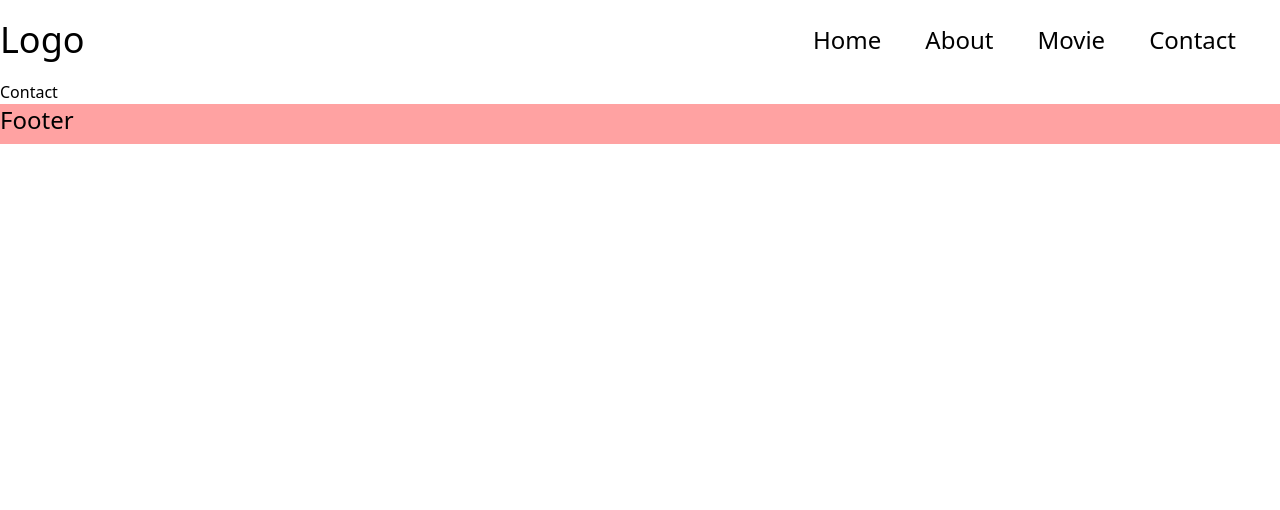
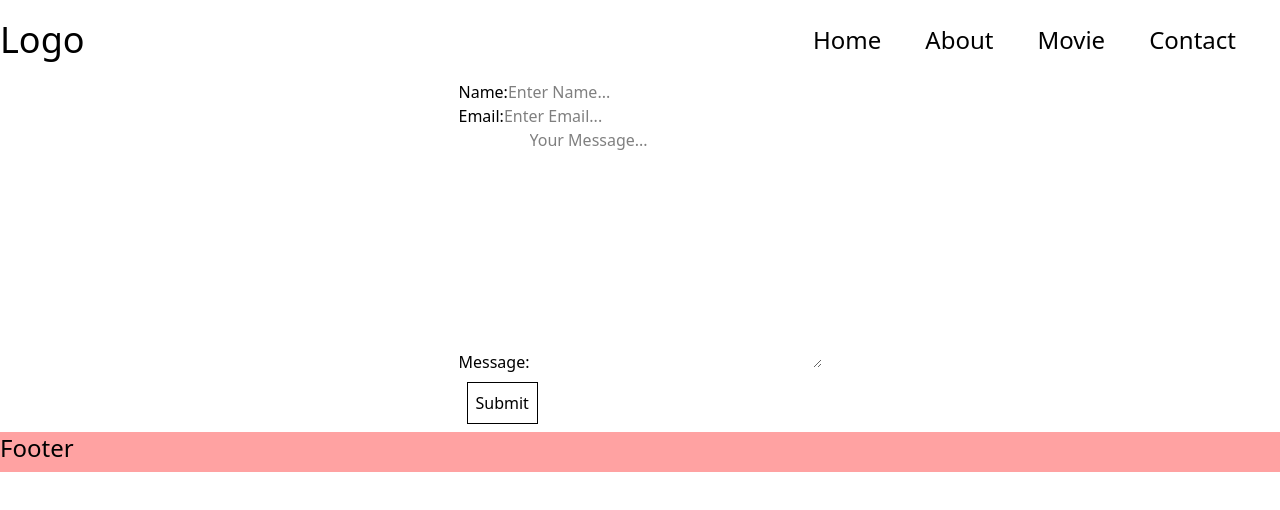
Before and after one commit to cyberadityacode/reactjs, a React (Vite) app in the folder 44 React Router/: page /contact in a window 1280 px wide. Shown: the top 510 px of the page. Built offline with nearby package versions, Linux system fonts and the light colour scheme.

Commit message:
add Form Component with method to get action data

```diff
--- a/44 React Router/src/App.jsx
+++ b/44 React Router/src/App.jsx
@@ -1,7 +1,7 @@
 import React from "react";
 import Home from "../src/pages/Home";
 import About from "../src/pages/About";
-import Contact from "../src/pages/Contact";
+import Contact, { contactData } from "../src/pages/Contact";
 import Movie from "../src/pages/Movie";
 import ErrorPage from "../src/pages/ErrorPage";
 import {
@@ -48,6 +48,7 @@ export default function App() {
         {
           path: "/contact",
           element: <Contact />,
+          action: contactData,
         },
         {
           path: "*",
--- a/44 React Router/src/pages/Contact.jsx
+++ b/44 React Router/src/pages/Contact.jsx
@@ -1,5 +1,57 @@
+import { Form } from "react-router-dom";
+
+export const contactData = async ({request})=>{
+  try{
+    const res = await request.formData();
+    console.log(res);
+    const data = Object.fromEntries(res)
+    console.log(data);
+    return null;
+  }catch(error){
+    console.error(error);
+  }
+}
+
 export default function Contact() {
   return (
-    <div>Contact</div>
-  )
+    <div className="flex flex-col justify-center items-center">
+      <Form method="POST" action="/contact">
+        <div className="flex ">
+          <label htmlFor="username">Name:</label>
+          <input
+            type="text"
+            name="username"
+            id="username"
+            required
+            autoComplete="off"
+            placeholder="Enter Name..."
+          />
+        </div>
+        <div>
+          <label htmlFor="email">Email:</label>
+          <input
+            type="email"
+            name="email"
+            id="email"
+            required
+            autoComplete="off"
+            placeholder="Enter Email..."
+          />
+        </div>
+        <div>
+          <label htmlFor="message">Message:</label>
+          <textarea
+            name="message"
+            id="message"
+            cols="30"
+            rows="10"
+            required
+            autoComplete="off"
+            placeholder="Your Message..."
+          />
+        </div>
+        <button className="m-2 p-2 border active:scale-105">Submit</button>
+      </Form>
+    </div>
+  );
 }
```
Also changed, not shown: 1 other file (tests, documents, lock files or other folders).
